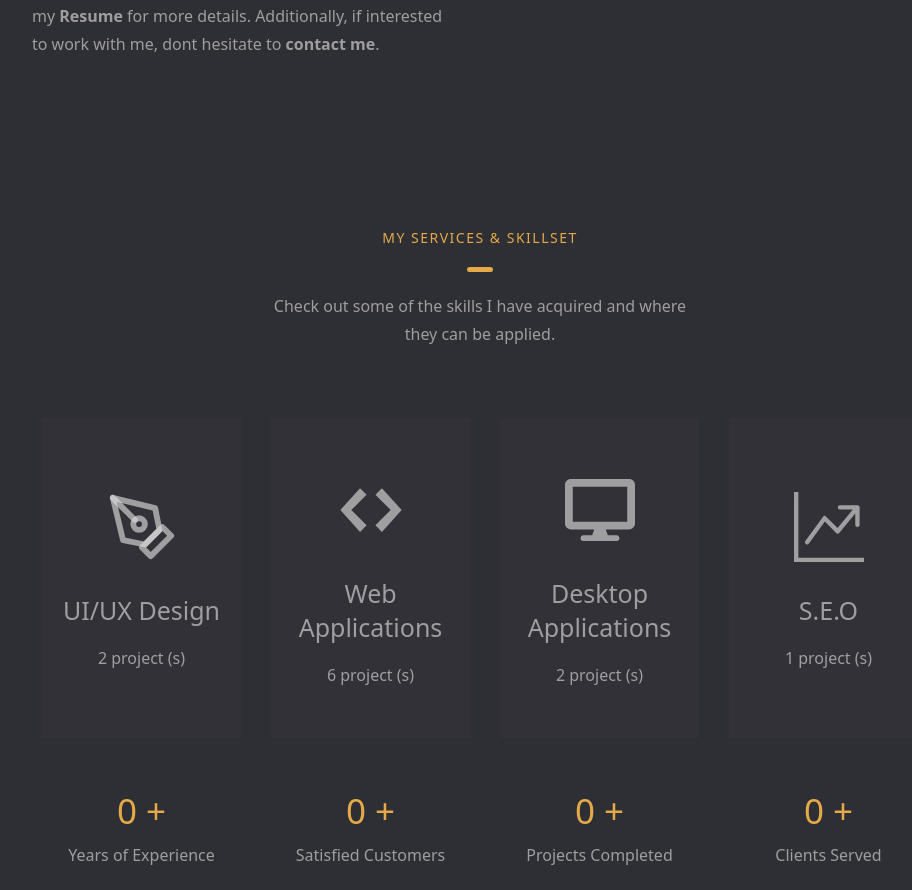
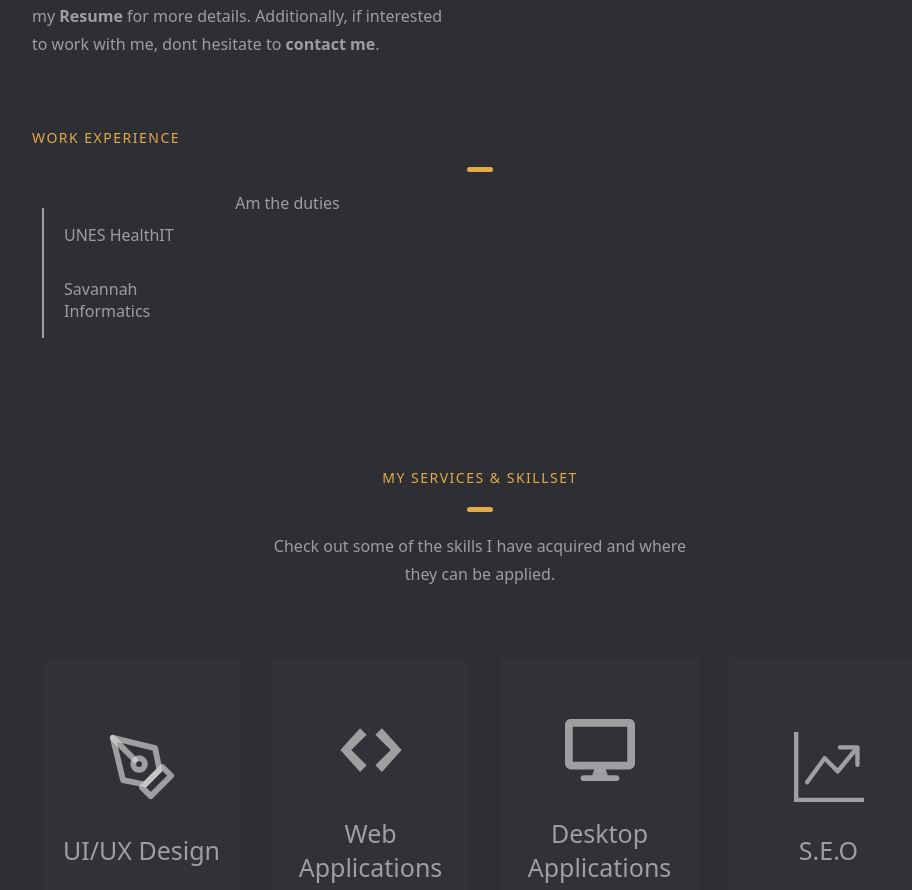
Before and after one commit to 1wes/Wes-Portfolio, a React (Create React App) app: page / in a window 1280 px wide. Shown: the part 1382-2272 px from the top of the page, without its empty margins (160-1072 px from the left). Built offline with nearby package versions, Linux system fonts and the light colour scheme; no server answers.

Commit message:
add experience component to layout

```diff
--- a/src/App.js
+++ b/src/App.js
@@ -7,6 +7,7 @@ import Portfolio from './components/portfolio';
 import Contact from './components/contact';
 import Footer from './components/footer';
 import AboutMe from './components/about';
+import Experience from './components/work';
 
 let App=()=>{
 
@@ -16,6 +17,7 @@ let App=()=>{
         <Navbar/>
         <IntroSection/>
         <AboutMe/>
+        <Experience/>
         <ServicesSection/>
         <Portfolio/>
         <Contact/>
```
